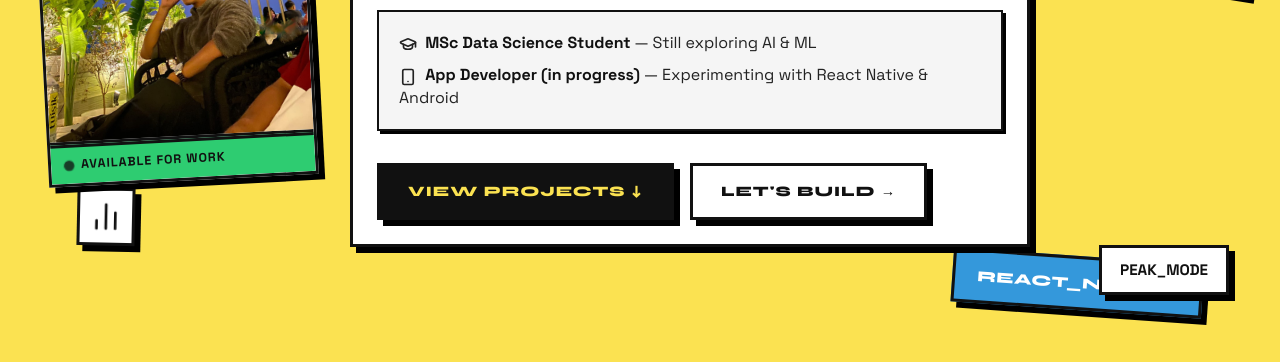
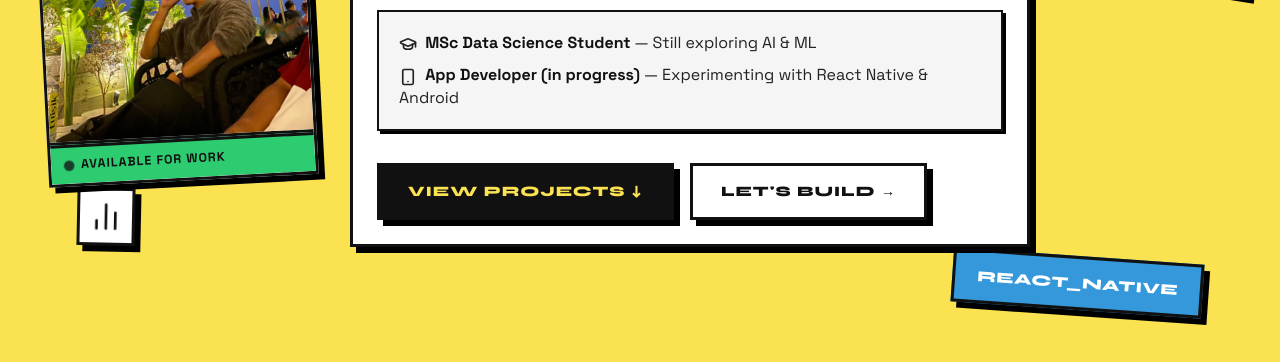
Before and after one commit to LarssonDev/Portfolio, a website built with Vite: page index.html in a window 1280 px wide. Shown: the part 438-800 px from the top of the page. Built offline with nearby package versions, Linux system fonts and the light colour scheme.

Commit message:
Remove PEAK_MODE sticker

```diff
--- a/assets/css/style.css
+++ b/assets/css/style.css
@@ -617,14 +617,6 @@ button,
     animation: float 3.5s ease-in-out infinite 0.5s;
 }
 
-.sticker-4 {
-    bottom: 12%;
-    right: 4%;
-    font-size: 0.95rem;
-    font-weight: 900;
-    padding: 10px 18px;
-    animation: float 5s ease-in-out infinite;
-}
 
 @keyframes float {
 
--- a/index.html
+++ b/index.html
@@ -91,7 +91,6 @@
             <div class="sticker sticker-1"><i data-lucide="brain" class="sticker-icon"></i></div>
             <div class="sticker sticker-2"><i data-lucide="bar-chart-2" class="sticker-icon"></i></div>
             <div class="sticker sticker-3"><i data-lucide="smartphone" class="sticker-icon"></i></div>
-            <div class="sticker sticker-4">PEAK_MODE</div>
 
             <div class="floating-box box-1">PYTHON</div>
             <div class="floating-box box-2">REACT_NATIVE</div>
```
